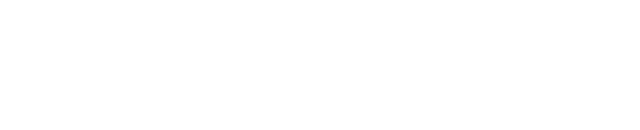
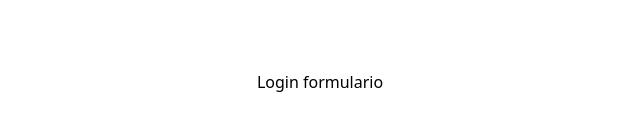
Before and after one commit to IyotoI/chat_my_del_front, a React app: page /login in a window 1280 px wide. Before the commit this address had no page. Shown: the part 318-448 px from the top of the page, without its empty margins (320-960 px from the left). Built offline with nearby package versions, Linux system fonts and the light colour scheme; the HTML template or start-up script is replaced by a standard one.

Commit message:
Create the login structure up to the template

```diff
--- /dev/null
+++ b/src/components/pages/LoginPage.jsx
@@ -0,0 +1,9 @@
+import LoginTemplate from "../templates/LoginTemplate";
+
+export default function LoginPage() {
+  return (
+    <LoginTemplate>
+      <h1>Login formulario</h1>
+    </LoginTemplate>
+  );
+}
--- /dev/null
+++ b/src/components/templates/LoginTemplate.jsx
@@ -0,0 +1,5 @@
+export default function LoginTemplate({ children }) {
+  return (
+    <div className="h-screen flex justify-center items-center ">{children}</div>
+  );
+}
--- a/src/routes/AppRouter.jsx
+++ b/src/routes/AppRouter.jsx
@@ -1,14 +1,15 @@
 import { BrowserRouter, Routes, Route, Navigate } from "react-router-dom";
 import ChatPage from "../components/pages/ChatPage";
+import LoginPage from "../components/pages/LoginPage";
 
 export default function AppRouter() {
   return (
     <BrowserRouter>
       <Routes>
-        <Route path="/" element={<h1>Hola</h1>} />
+        <Route path="/login" element={<LoginPage />} />
         <Route path="/chat" element={<ChatPage />} />
         {/* Redirección por defecto */}
-        {/* <Route path="*" element={<Navigate to="/chat" replace />} /> */}
+        <Route path="*" element={<Navigate to="/login" replace />} />
       </Routes>
     </BrowserRouter>
   );
```
